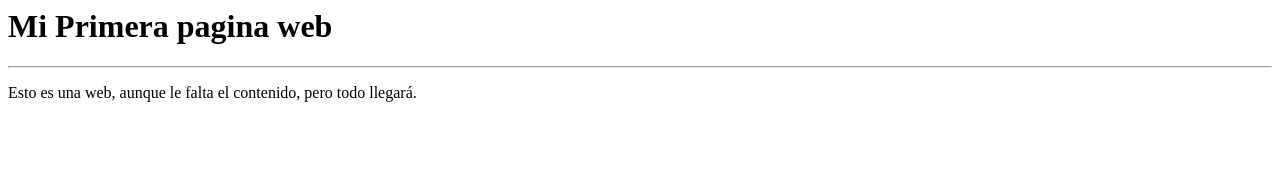
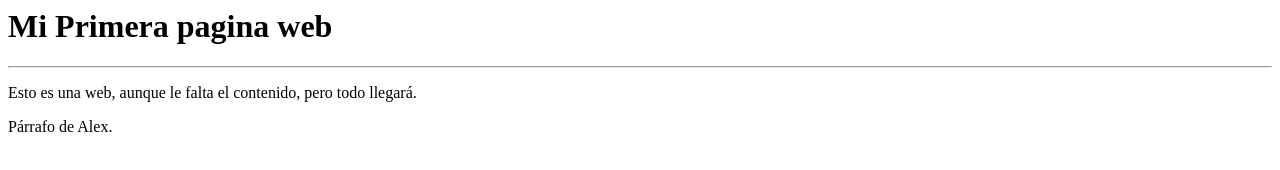
Before and after one commit to davidvaz88/daw_git5, a plain HTML site: page index.html in a window 1280 px wide. Drawn offline with Linux system fonts and the light colour scheme.

Commit message:
Cambios hechos por alex

```diff
--- a/index.html
+++ b/index.html
@@ -6,5 +6,6 @@
 <h1>Mi Primera pagina web </h1>
 <hr>
 <p>Esto es una web, aunque le falta el contenido, pero todo llegará.</p>
+<p>Párrafo de Alex.</p>
 </body>
 </html>
```
